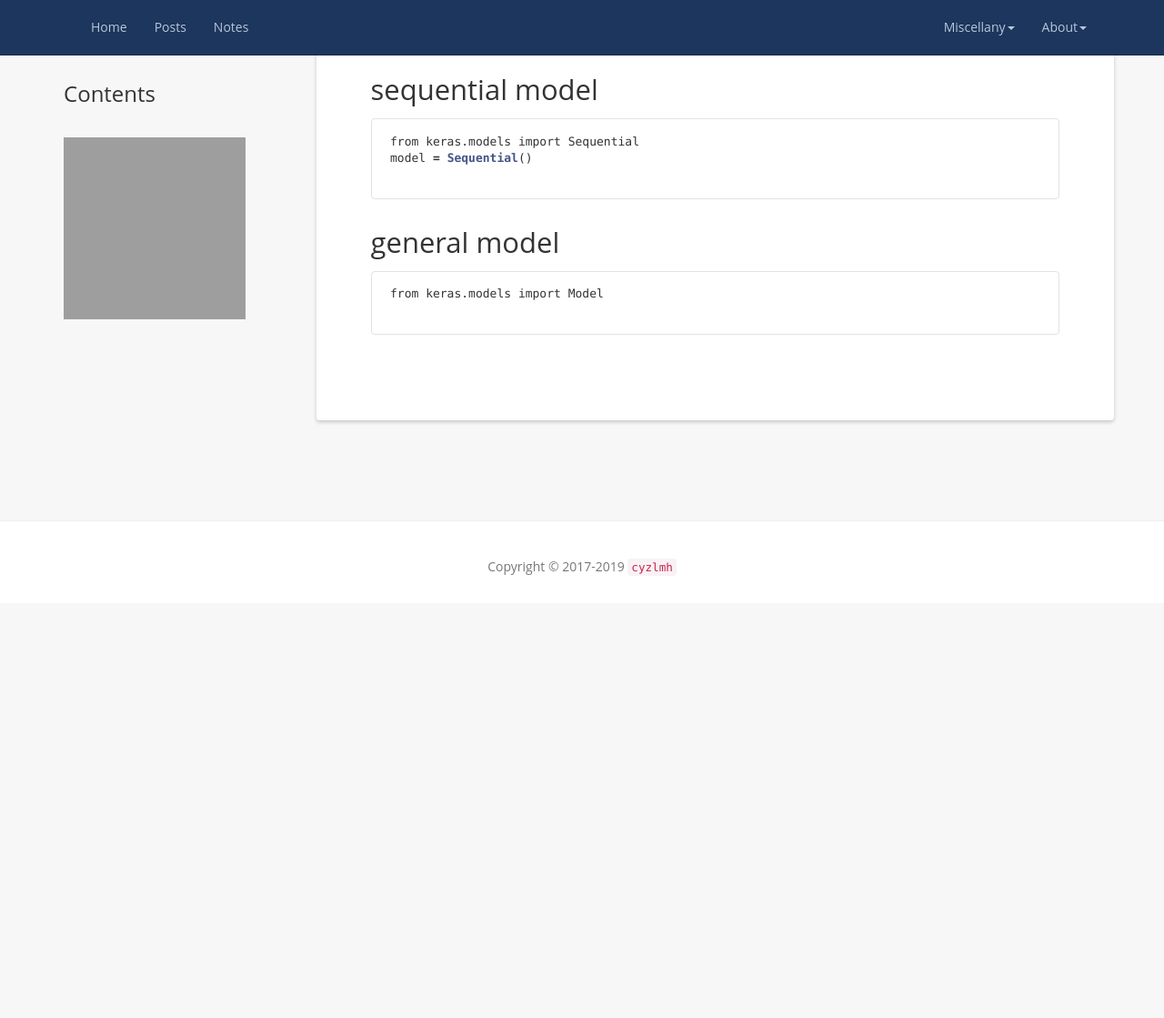
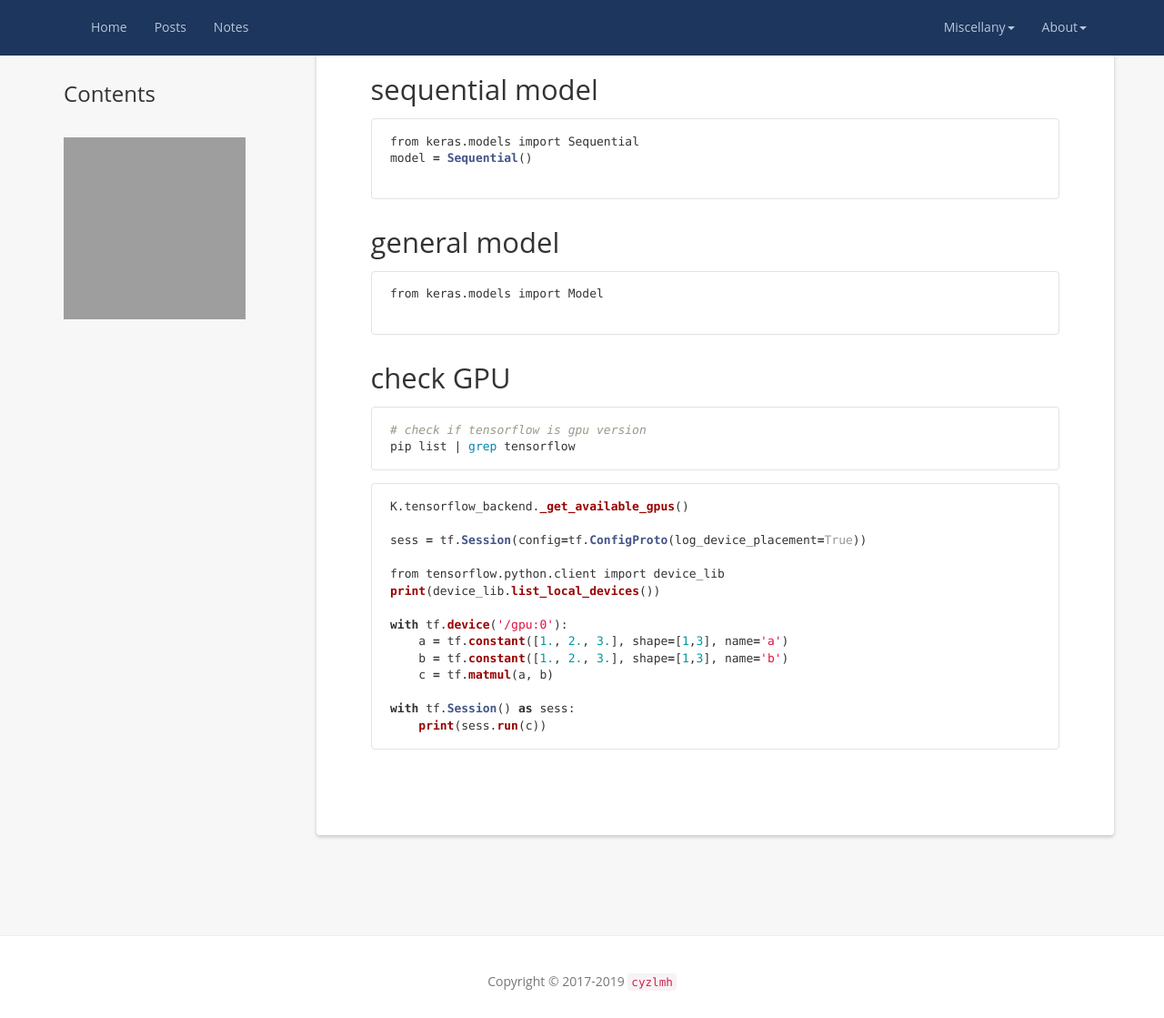
Before and after one commit to cyzlmh/cyzlmh.github.io, a Jekyll site: the page built from notes/Note-Keras.md, in a window 1280 px wide and 1119 px high. Shown: the whole window at 91% size. Built offline with Jekyll 4.4.1, drawn with Linux system fonts in a browser that asks for light colours; nearby versions of some CDN libraries; grey boxes are pictures that could not be loaded.

Commit message:
update blog

````diff
--- a/notes/Note-Keras.md
+++ b/notes/Note-Keras.md
@@ -19,3 +19,27 @@ model = Sequential()
 from keras.models import Model
 
 ```
+
+## check GPU
+
+``` shell
+# check if tensorflow is gpu version
+pip list | grep tensorflow
+```
+
+``` python
+K.tensorflow_backend._get_available_gpus()
+
+sess = tf.Session(config=tf.ConfigProto(log_device_placement=True))
+
+from tensorflow.python.client import device_lib
+print(device_lib.list_local_devices())
+
+with tf.device('/gpu:0'):
+    a = tf.constant([1., 2., 3.], shape=[1,3], name='a')
+    b = tf.constant([1., 2., 3.], shape=[1,3], name='b')
+    c = tf.matmul(a, b)
+
+with tf.Session() as sess:
+    print(sess.run(c))
+```
````
Also changed, not shown: notes/Note-Docker.md (added, +58 -0 lines).
